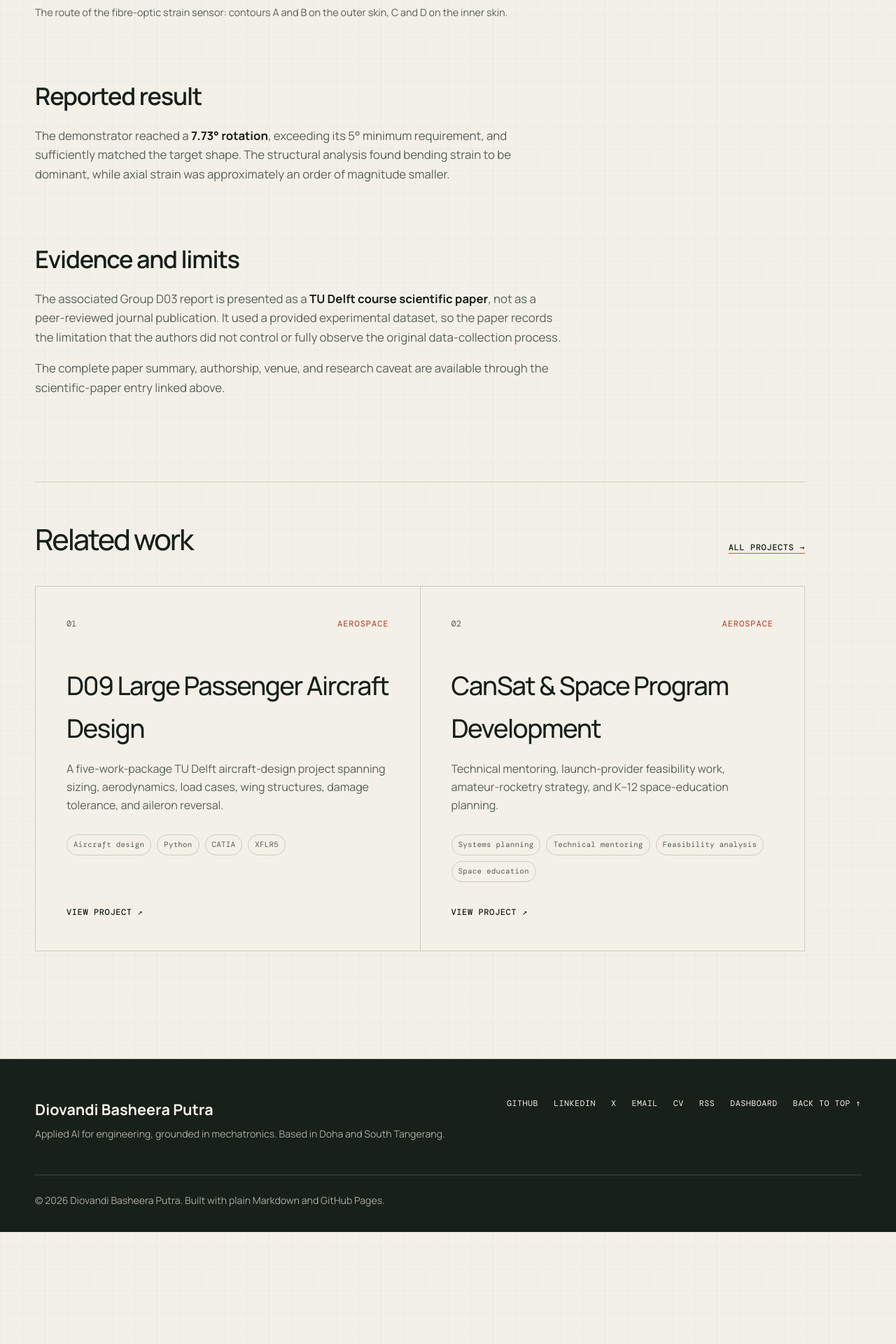
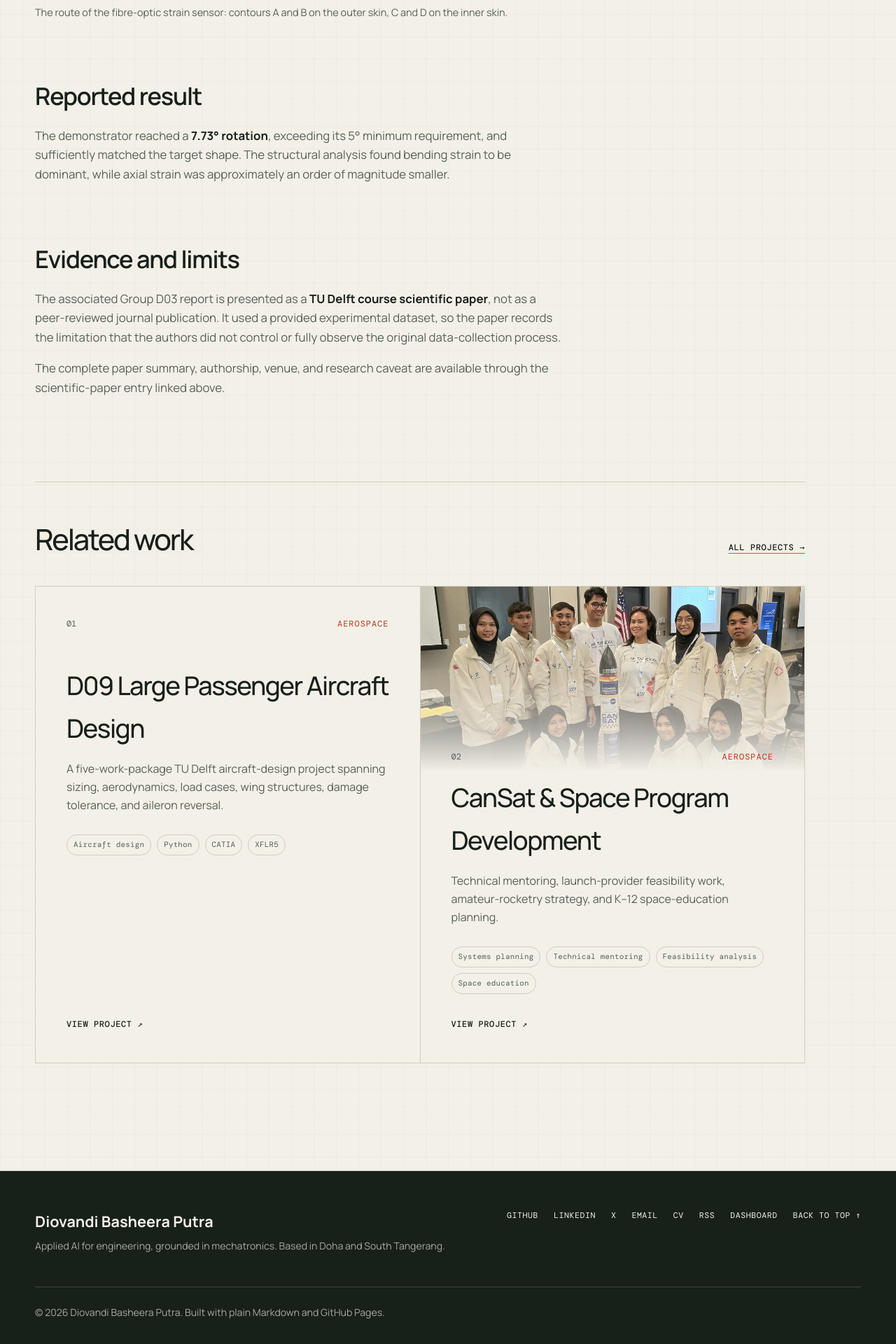
Before and after one commit to diovandi/diovandi.github.io, a Jekyll site: the page built from _projects/d03-morphing-leading-edge.md, in a window 1280 px wide. Shown: the part 2316-4236 px from the top of the page at 70% size. Built offline with Jekyll 4.4.1, drawn with Linux system fonts in a browser that asks for light colours; before the commit the page ends 4076 px from its top, so only the background shows below that.

Commit message:
Show project photos behind cards with a fade into the card
Co-Authored-By: Claude Opus 5.5 (1M context) <noreply@anthropic.com>
Claude-Session: https://claude.ai/code/session_01KPYXvv4THm8iWhaqt7cram

```diff
--- a/_includes/project-card.html
+++ b/_includes/project-card.html
@@ -1,6 +1,11 @@
 {% assign heading = include.heading | default: "h3" %}
-<article class="project-card">
+<article class="project-card{% if include.project.cover %} has-cover{% endif %}">
   <a class="card-link" href="{{ include.project.url | relative_url }}" aria-label="Read about {{ include.project.title }}"></a>
+  {% if include.project.cover %}
+    <div class="card-media" aria-hidden="true">
+      <img src="{{ include.project.cover | relative_url }}" alt=""{% if include.project.cover_width %} width="{{ include.project.cover_width }}" height="{{ include.project.cover_height }}"{% endif %} loading="lazy" decoding="async"{% if include.project.cover_position %} style="object-position: {{ include.project.cover_position }}"{% endif %}>
+    </div>
+  {% endif %}
   <div class="card-topline">
     <span class="project-number">0{{ include.index }}</span>
     {% if include.project.category %}<span class="project-status">{{ include.project.category }}</span>{% elsif include.project.featured %}<span class="project-status">Featured</span>{% endif %}
--- a/assets/css/main.css
+++ b/assets/css/main.css
@@ -434,6 +434,35 @@ a {
   background: var(--paper-raised);
   box-shadow: var(--shadow);
   transform: translateY(-3px);
+}
+
+.card-media {
+  position: absolute;
+  inset: 0 0 auto;
+  height: 300px;
+  overflow: hidden;
+  -webkit-mask-image: linear-gradient(to bottom, #000 25%, transparent 88%);
+  mask-image: linear-gradient(to bottom, #000 25%, transparent 88%);
+}
+
+.card-media img {
+  width: 100%;
+  height: 100%;
+  object-fit: cover;
+  transition: transform 400ms ease;
+}
+
+.project-card:hover .card-media img {
+  transform: scale(1.03);
+}
+
+.project-card.has-cover > :not(.card-link):not(.card-media) {
+  position: relative;
+}
+
+.project-card.has-cover .card-topline {
+  margin-top: 190px;
+  margin-bottom: 18px;
 }
 
 .card-link {
@@ -1177,6 +1206,14 @@ a {
     min-height: 310px;
   }
 
+  .card-media {
+    height: 230px;
+  }
+
+  .project-card.has-cover .card-topline {
+    margin-top: 140px;
+  }
+
   .proof-grid,
   .recognition-grid {
     grid-template-columns: 1fr;
```
Also changed, not shown: _projects/d03-morphing-leading-edge.md (+1 -0 lines).
